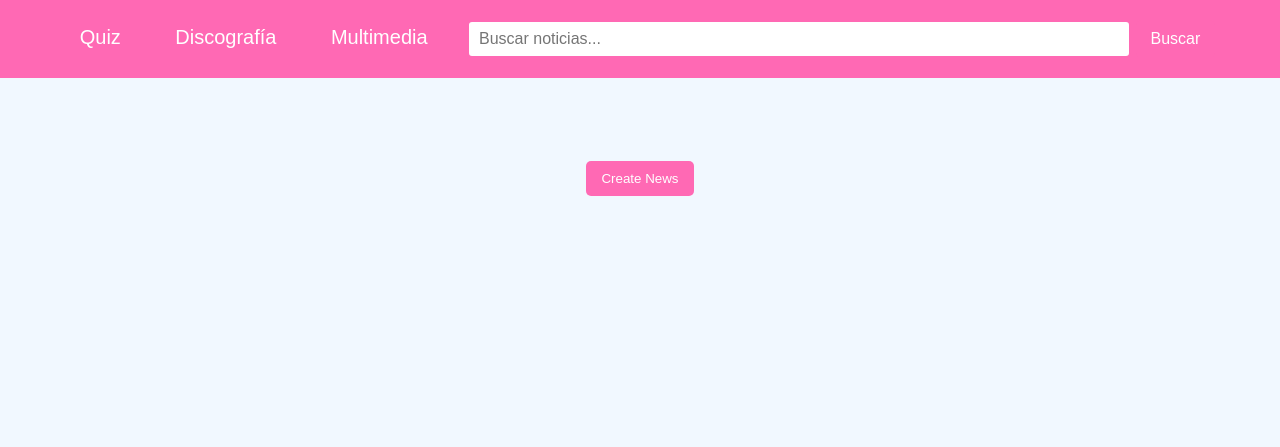
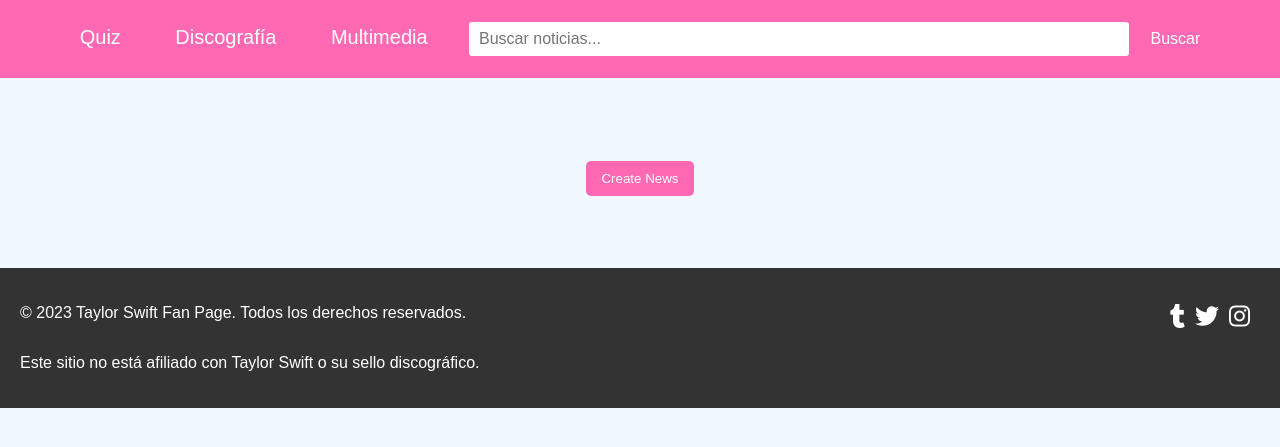
Before and after one commit to Ainhoa5/TSwift, a PHP site: page / in a window 1280 px wide. Shown: the top 447 px of the page. Run offline with PHP 8.4, Linux system fonts and the light colour scheme; data that the repository does not hold is empty; some libraries are stand-ins or nearby versions.

Commit message:
added footer and readme

```diff
--- a/index.php
+++ b/index.php
@@ -9,10 +9,18 @@
     <link rel="stylesheet" href="public/styles/style.css">
     <link rel="stylesheet" href="public/styles/menu.css">
     <link rel="stylesheet" href="public/styles/news.css">
+    <link rel="stylesheet" href="public/styles/footer.css">
+    <link rel="stylesheet" href="https://cdnjs.cloudflare.com/ajax/libs/font-awesome/6.1.1/css/all.min.css">
 
 </head>
 
 <body>
+    <!-- NOSCRIPT -->
+    <noscript>
+        <div style="background-color: yellow; color: black; padding: 10px; text-align: center;">
+            Parece que JavaScript no está habilitado en tu navegador. Algunas características de esta página no funcionarán correctamente sin JavaScript.
+        </div>
+    </noscript>
     <!-- MENU -->
     <div id="menu-container"></div>
     <script src="public/templates/templates.js"></script>
@@ -96,7 +104,13 @@
         <span class="closeBtn">&times;</span>
     </form>
 
-
+    <!-- FOOTER -->
+    <div id="footer-container"></div>
+    <script src="public/templates/templates.js"></script>
+    <script>
+        // Call the function with appropriate parameters
+        createFooter(); // '.' for current directory, 'true' to show search bar
+    </script>
     <!-- Including your JavaScript file -->
     <script src="public/js/handler/newsFormHandler.js"></script>
     <script src="public/js/clases/News.js"></script>
--- /dev/null
+++ b/public/styles/footer.css
@@ -0,0 +1,27 @@
+.footer {
+    background-color: #333; /* Fondo oscuro */
+    color: white; /* Texto en blanco */
+    display: flex; /* Uso de flexbox para las columnas */
+    justify-content: space-between; /* Espacio entre las columnas */
+    padding: 20px; /* Algo de padding para el contenido */
+}
+
+.footer-column {
+    display: flex;
+    flex-direction: column; /* Alinea los elementos en columnas */
+}
+
+.social-icons {
+    display: flex; /* Alinea los iconos de redes sociales horizontalmente */
+    list-style-type: none; /* Remueve los estilos de lista predeterminados */
+    padding: 0; /* Remueve el padding predeterminado */
+}
+
+.social-icons li {
+    margin-right: 10px; /* Espaciado entre los iconos */
+}
+
+.social-icons i {
+    color: white; /* Color de los iconos */
+    font-size: 24px; /* Tamaño de los iconos */
+}
--- a/public/templates/templates.js
+++ b/public/templates/templates.js
@@ -13,3 +13,21 @@ function createMenu(basePath, showSearchBar) {
 
     document.getElementById('menu-container').innerHTML = menuHtml;
 }
+function createFooter() {
+    const footerHtml = `
+        <footer class="footer">
+            <div class="footer-column">
+                <p>&copy; 2023 Taylor Swift Fan Page. Todos los derechos reservados.</p>
+                <p>Este sitio no está afiliado con Taylor Swift o su sello discográfico.</p>
+            </div>
+            <div class="footer-column">
+                <ul class="social-icons">
+                    <li><a href="https://taylorswift.tumblr.com/"><i class="fab fa-tumblr"></i></a></li>
+                    <li><a href="https://twitter.com/taylorswift13"><i class="fab fa-twitter"></i></a></li>
+                    <li><a href="https://www.instagram.com/taylorswift/"><i class="fab fa-instagram"></i></a></li>
+                </ul>
+            </div>
+        </footer>`;
+
+    document.getElementById('footer-container').innerHTML = footerHtml;
+}
```
Also changed, not shown: README.md, public/multimedia/img/logo.webp (deleted), public/multimedia/img/logo1.png (deleted), public/multimedia/img/logo2.jpg (deleted).
